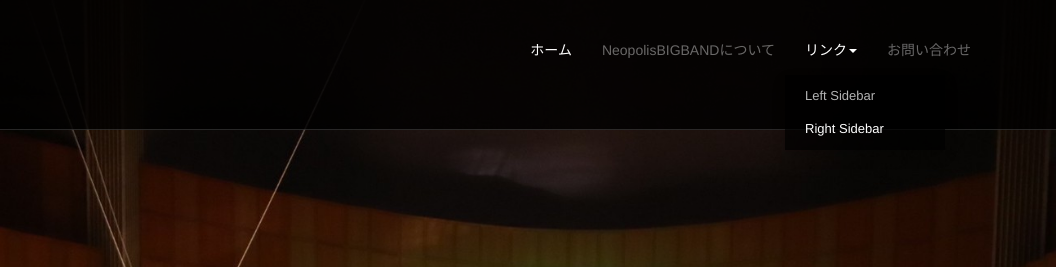
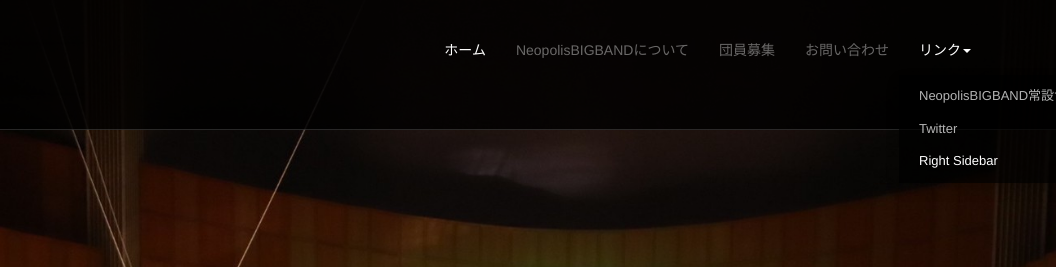
Before and after one commit to Honoka-Kawakami/Neopolis_shinkan, a plain HTML site: page index.html in a window 1280 px wide. Both pictures are taken after a click on the link "リンク". Shown: the top 267 px of the page, 224-1280 px from the left. Drawn offline with nearby package versions, Linux system fonts and the light colour scheme.

Commit message:
ナビバーの調整

```diff
--- a/index.html
+++ b/index.html
@@ -41,15 +41,16 @@
 				<ul class="nav navbar-nav pull-right">
 					<li class="active"><a href="#">ホーム</a></li>
 					<li><a href="about.html">NeopolisBIGBANDについて</a></li>
-					<!-- <li><a href="about.html">団員募集</a></li> -->
+					<li><a href="about.html">団員募集</a></li>
+					<li><a href="contact.html">お問い合わせ</a></li>
 					<li class="dropdown">
 						<a href="#" class="dropdown-toggle" data-toggle="dropdown">リンク<b class="caret"></b></a>
 						<ul class="dropdown-menu">
-							<li><a href="sidebar-left.html">Left Sidebar</a></li>
+							<li><a href="https://www.stb.tsukuba.ac.jp/~neopolis/">NeopolisBIGBAND常設サイト</a></li>
+							<li><a href="https://twitter.com/neopolisbigband">Twitter</a></li>
 							<li class="active"><a href="sidebar-right.html">Right Sidebar</a></li>
 						</ul>
 					</li>
-					<li><a href="contact.html">お問い合わせ</a></li>
 				</ul>
 			</div>
 			<!--/.nav-collapse -->
```
